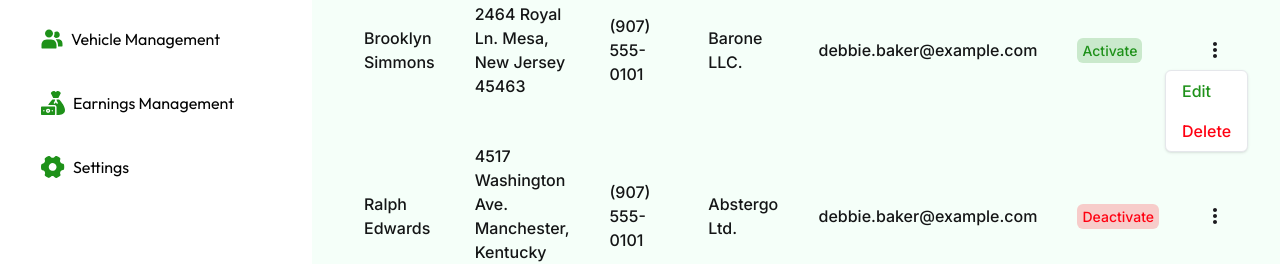
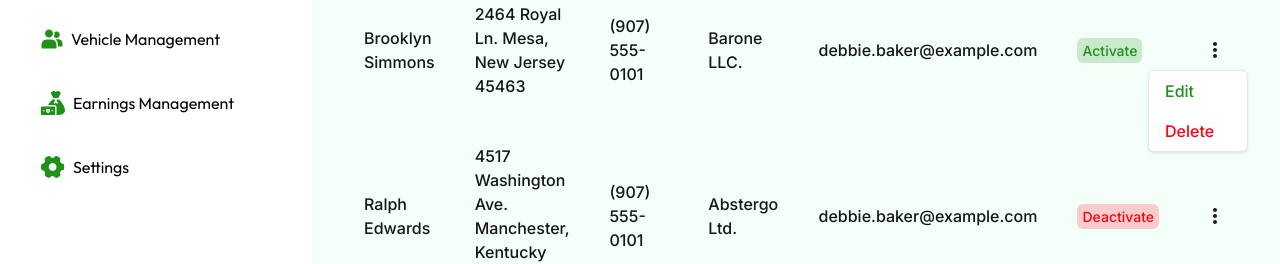
Before and after one commit to zain64-design/acu-strip-web-app, a React (Vite) app: page /dashboard in a window 1280 px wide. Both pictures are taken after a click on the icon 1215 px from the left and 991 px from the top of the page. Shown: the part 942-1206 px from the top of the page. Built offline with nearby package versions, Linux system fonts and the light colour scheme.

Commit message:
UI bugs resolved

```diff
--- a/src/components/dashboard/OrderStats.jsx
+++ b/src/components/dashboard/OrderStats.jsx
@@ -202,7 +202,7 @@ const OrderStats = () => {
 
     return (
         <>
-            <div className="bg-(--bg-white) rounded-[15px] p-[16px] col-span-full lg:col-span-1">
+            <div className="bg-(--bg-white) rounded-[15px] p-[16px] col-span-full xl:col-span-1">
                 <div className="flex flex-wrap justify-between">
                     <Text as='h6' className='font-urbanist font-bold text-lg capitalize'>Order Stats</Text>
 
--- a/src/components/dashboard/SalesAnalytics.jsx
+++ b/src/components/dashboard/SalesAnalytics.jsx
@@ -85,7 +85,7 @@ const SalesAnalytics = () => {
     const { activeTab, tabs: tabList, onTabClick } = useTabs(tabs, "daily");
 
     return (
-        <div className="bg-(--bg-white) rounded-[15px] p-[22px] col-span-full lg:col-span-2">
+        <div className="bg-(--bg-white) rounded-[15px] p-[22px] col-span-full xl:col-span-2">
             <div className="flex flex-wrap justify-between mb-[10px]">
                 <Text as='h6' className='font-urbanist font-bold text-lg capitalize'>Sales Analytics</Text>
                 <div className="flex flex-wrap items-center justify-center mt-2 sm:mt-0 sm:justify-end gap-1">
--- a/src/components/dashboard/UserTableArea.jsx
+++ b/src/components/dashboard/UserTableArea.jsx
@@ -23,11 +23,11 @@ const UserTableArea = () => {
                 <TableCell className='py-[23px] px-5'><span className={`badge ${status === 'activate' ? 'bg-(--bg-success) text-(--text-primary)' : 'bg-(--bg-warning) text-(--text-red)'}`}>{status}</span></TableCell>
                 <TableCell>
                     <Dropdown
-                        className="rounded-md"
+                        className="!min-w-[100px] rounded-md"
                         renderTrigger={() => (
-                            <BiDotsVerticalRounded className="text-2xl text-(--text-black-100)" />
+                            <BiDotsVerticalRounded className="text-2xl text-(--text-black-100) cursor-pointer" />
                         )}>
-            <DropdownItem className="font-inter font-medium text-base text-(--text-primary) capitalize  hover:!bg-(--bg-success) transition-all duration-200 ease-in-out">edit</DropdownItem>
+            <DropdownItem as={Link} to='/user-management/edit' className="font-inter font-medium text-base text-(--text-primary) capitalize  hover:!bg-(--bg-success) transition-all duration-200 ease-in-out">edit</DropdownItem>
             <DropdownItem className="font-inter font-medium text-base text-(--text-red) capitalize hover:!bg-(--bg-warning) transition-all duration-200 ease-in-out">delete</DropdownItem>
                     </Dropdown>
                 </TableCell>
--- a/src/pages/UserManagement.jsx
+++ b/src/pages/UserManagement.jsx
@@ -30,7 +30,7 @@ const UserManagement = () => {
         <TableCell className='py-[23px] px-5'><span className={`badge ${status === 'activate' ? 'bg-(--bg-success) text-(--text-primary)' : 'bg-(--bg-warning) text-(--text-red)'}`}>{status}</span></TableCell>
         <TableCell>
           <Dropdown
-          className="!min-w-[100px]"
+          className="!min-w-[100px] rounded-md"
           renderTrigger={() => (
             <BiDotsVerticalRounded className="text-2xl text-(--text-black-100) cursor-pointer" />
         )}>
```
